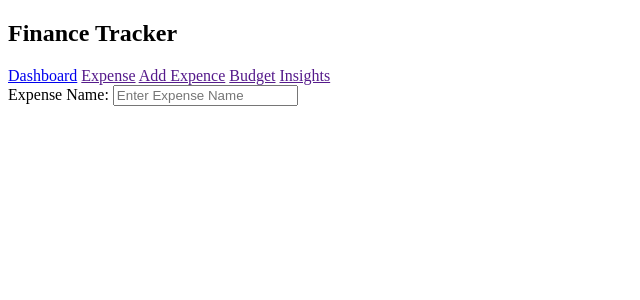
After one commit to shimmer-10/finance-tracker, a Flask app: page /add in a window 1280 px wide. The commit adds this page. Shown: the top 300 px of the page, without its empty margins (0-640 px from the left). Run offline with Flask 3, Linux system fonts and the light colour scheme.

Commit message:
WIP: add expense page structure

```diff
--- a/app.py
+++ b/app.py
@@ -1,10 +1,28 @@
 from flask import Flask,request,render_template
 
 app=Flask(__name__)
+expenses=[]
 @app.route("/", methods=["GET","POST"])
 def dashboard():
     return render_template("dashboard.html")
 
+@app.route("/expense" , methods=["GET","POST"])
+def expense():
+    return render_template("expense.html")
+
+@app.route("/add", methods=["GET","POST"])
+def add():
+    if request.method=="POST":
+        source=request.args.get("source")
+        expense_name=request.form.get("expense_name")
+        category=request.form.get("category")
+        amount=request.form.get("amount")
+        date=request.form.get("date")
+
+        new_expense={"expense_name" : expense_name , "category":category , "amount":amount, "date": date}
+        expenses.append(new_expense)
+
+    return render_template("add.html")
 
 if __name__=="__main__":
     app.run(debug=True)
--- /dev/null
+++ b/templates/add.html
@@ -0,0 +1,11 @@
+{% extends "basic.html" %}
+
+{% block title %}Add Expense{% endblock %}
+
+{% block content %}
+<form method="POST" action="/add">
+    <label for="expense_name">Expense Name:</label>
+    <input type="text" placeholder="Enter Expense Name">
+
+</form>
+{% endblock %}
--- a/templates/basic.html
+++ b/templates/basic.html
@@ -10,7 +10,7 @@
         <nav>
             <div id="nav_title" class="navbar"><h1>Finance Tracker</h1></div>
             <div class="navbar">
-                <a href="">Dashboard</a>
+                <a href="{{url_for('dashboard')}}">Dashboard</a>
                 <a href="">Expense</a>
                 <a href="">Add Expence</a>
                 <a href="">Budget</a>
```
Also changed, not shown: templates/expense.html (added, +46 -0 lines), static/basic.css (added).
